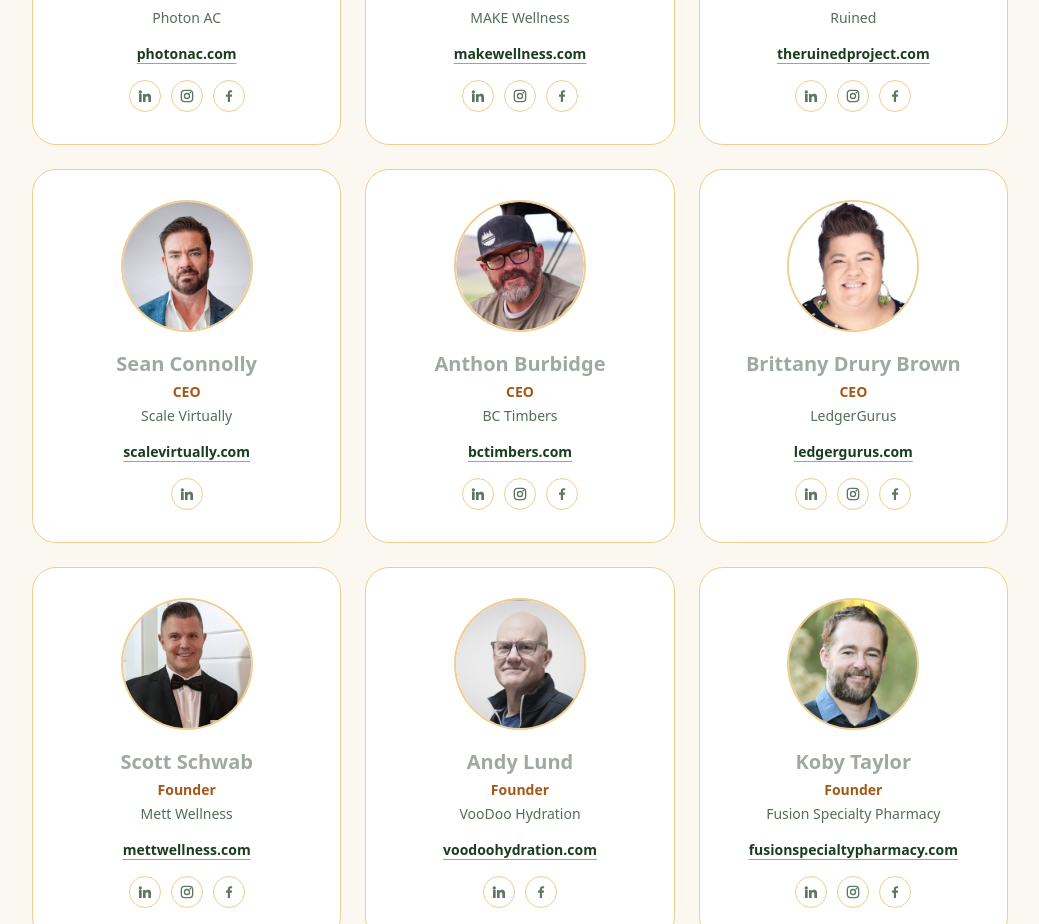
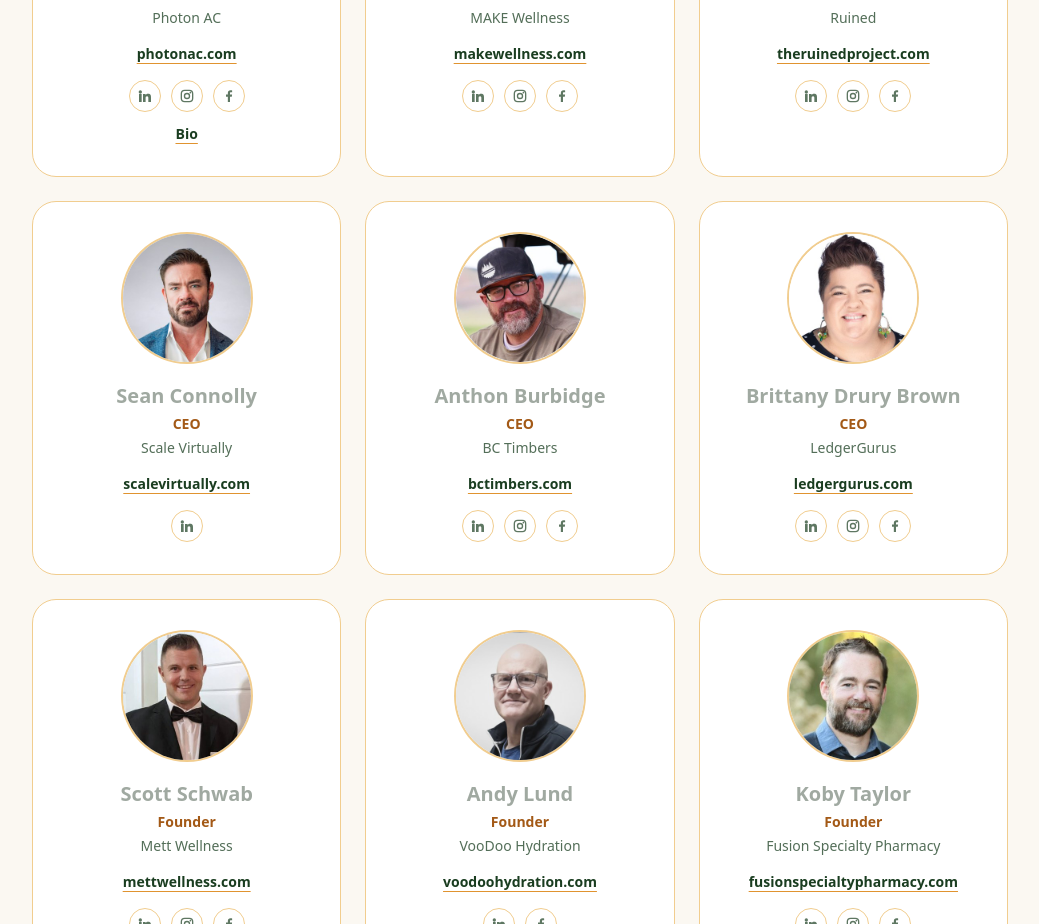
Before and after one commit to KokenLabs/squirrel-tamer-website, a Next.js app: page /contributors in a window 1280 px wide. Shown: the part 1040-1964 px from the top of the page, without its empty margins (120-1159 px from the left). Built offline with nearby package versions, Linux system fonts and the light colour scheme.

Commit message:
Add bio for Jesse Gee
Co-Authored-By: Claude Opus 5 <noreply@anthropic.com>
Claude-Session: https://claude.ai/code/session_011vYDYs3RFAzfGueaXrGeff

```diff
--- a/src/app/contributors/page.tsx
+++ b/src/app/contributors/page.tsx
@@ -65,6 +65,11 @@ const contributors: Contributor[] = [
     linkedin: "https://www.linkedin.com/in/jessegeeaz/",
     facebook: "https://www.facebook.com/jessegeeaz",
     instagram: "https://www.instagram.com/jessegeearizona/",
+    bio: [
+      "Co-Founder & CEO of Photon AC, building solar-integrated hybrid mini-split & ducted HVAC systems distributed through a dealer network. Nearly 30 years founding and scaling companies across financial and home services industries — turning early-stage operations into category leaders through direct execution.",
+      "Currently focused on: DC-native power architecture, dealer channel strategy, and go-to-market systems for next-gen HVAC.",
+      "Open to connecting with HVAC dealers, solar installers, tiny home / ADU builders, and other channel partners.",
+    ],
   },
   {
     name: "Justin Prince",
```
